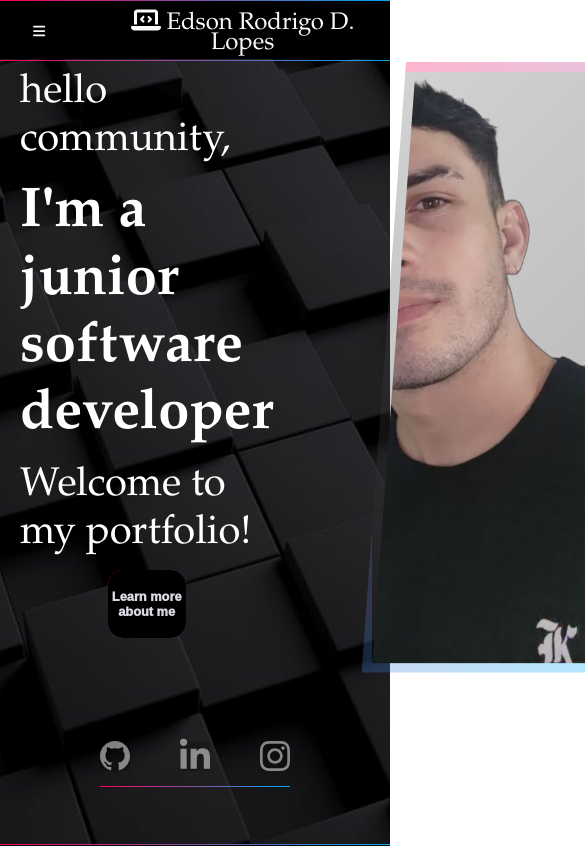
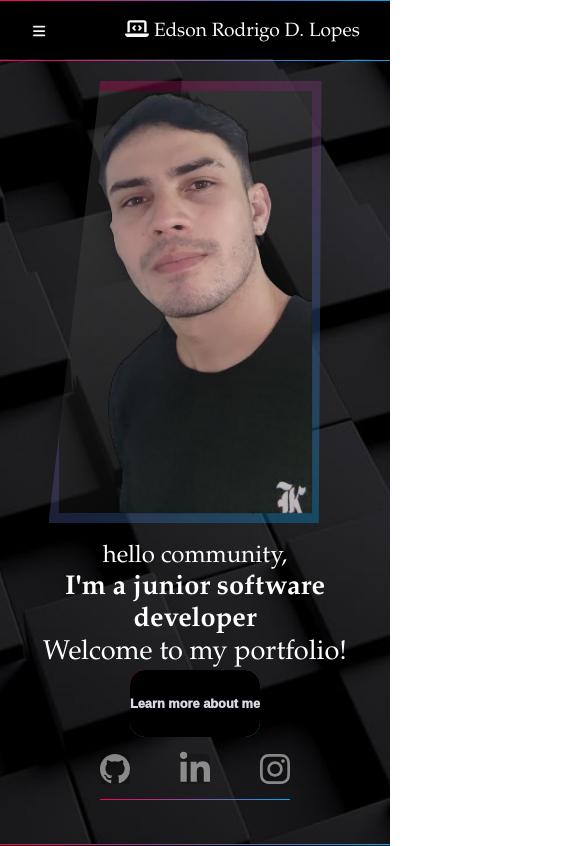
Before and after one commit to edsonrdl/project-portfolio-page-angular, an Angular app: page /home in a window 390 px wide. Shown: the top 846 px of the page, 585 px wide, since content can reach past the window. Built offline with nearby package versions, Linux system fonts and the light colour scheme.

Commit message:
feat:finalizdo responsividade

```diff
--- a/src/app/view/pages/home/home.component.scss
+++ b/src/app/view/pages/home/home.component.scss
@@ -79,6 +79,11 @@ html{
   Font-family: Baskerville, Baskerville Old Face, Garamond, Times New Roman, serif;
   font-size: 1.5rem;
   color: #ffffff;
+}
+@media (max-width:600px){
+  .name-user-text{
+    font-size: 1.2rem;
+  }
 }
 .name-user-text:hover{
   font-size: 1.6rem;
@@ -323,6 +328,16 @@ html{
   font-weight: bold;
   z-index: 4;
 }
+@media (max-width:500px){
+  .item-active-menu-mobile{
+    font-size: 1rem;
+  }
+}
+@media (max-width:400px){
+  .item-active-menu-mobile{
+    font-size: 0.7rem;
+  }
+}
 .item-active-menu-mobile:hover{
   font-size: 1.5rem;
   background-image: linear-gradient(315deg,#03a9f4,#ff0058 100%);
@@ -334,6 +349,16 @@ html{
   font-family: 'Montserrat', Sans-serif;
   z-index: 100;
 }
+@media (max-width:500px){
+  .item-active-menu-mobile:hover{
+    font-size: 1.1rem;
+  }
+}
+@media (max-width:400px){
+  .item-active-menu-mobile:hover{
+    font-size: 0.8rem;
+  }
+}
 .menu-mobile-item-projects{
   position: relative;
   margin: 0px;
@@ -367,6 +392,7 @@ html{
   color: transparent;
   transition: all .3s;
 }
+
 .menu-itens-faXmark{
   display: flex;
   flex-direction: row-reverse;
@@ -385,7 +411,7 @@ html{
 }
 @media (max-width:  1024px) {
   ::ng-deep .cdk-overlay-pane {
-    width: 32%;
+    width: auto;
     min-width: 32%;
   }
 }
@@ -473,6 +499,11 @@ html{
     flex-direction: column;
     }
 }
+@media (max-width:  800px){
+  .container-apresentation-initial{
+    justify-content: center;
+    }
+}
 /*coluamn-text*/
 .column-text-img-guys-apresentation-initial{
   width: 100%;
@@ -482,6 +513,11 @@ html{
   justify-content: space-around;
   align-items: flex-end;
 }
+@media (max-width:  800px){
+  .column-text-img-guys-apresentation-initial{
+   flex-direction: column-reverse;
+    }
+}
 .column-text-apresentation-initial{
   width: 100%;
   height: 100%;
@@ -498,6 +534,13 @@ html{
   padding: 20px;
   flex-direction: column;
 }
+@media (max-width:  800px){
+.container-text-apresentation-initial{
+  position: relative;
+  top: 20px;
+  text-align: center;
+  }
+  }
 .text-apresentation-initial{
   width: 100%;
   height:auto;
@@ -512,6 +555,12 @@ html{
 @media (max-width:  1024px){
   .text-apresentation-initial-h1{
     font-size: 2.5rem;
+    }
+}
+@media (max-width:  800px){
+  .text-apresentation-initial-h1{
+    font-size: 1.5rem;
+    margin: 0;
     }
 }
 .text-apresentation-initial-p1{
@@ -528,6 +577,18 @@ html{
     font-size: 3.5rem;
     }
 }
+@media (max-width:  800px){
+  .text-apresentation-initial-p1{
+    font-size: 2rem;
+    margin: 0;
+    }
+}
+@media (max-width:  550px){
+  .text-apresentation-initial-p1{
+    font-size: 1.7rem;
+    margin: 0;
+    }
+}
 .text-apresentation-initial-p2{
   width: 100%;
   font-size: 1.5rem;
@@ -540,15 +601,27 @@ html{
     font-size: 2.5rem;
     }
 }
+@media (max-width:  800px){
+  .text-apresentation-initial-p2{
+    font-size: 2rem;
+    margin: 0;
+    }
+}
+@media (max-width:  550px){
+  .text-apresentation-initial-p2{
+    font-size: 1.7rem;
+    margin: 0;
+    }
+}
 .button-about-me-1 {
-  width: 20vw;
+  width: auto;
   height: 8vh;
   background-image: linear-gradient(315deg,#03a9f4,#ff0058 100%);
   border-radius: 15px;
   transition: all .3s;
  }
  .button-about-me-2 {
-  width: 20vw;
+  width: auto;
   height: 8vh;
   padding: 0px 0px 0px 0px;
   border: unset;
@@ -586,6 +659,13 @@ html{
     top: 15px;
     }
 }
+@media (max-width:  800px){
+  .column-img-apresentation-guys{
+    top: 20px;
+    align-self: center;
+    width: auto;
+    }
+}
 .img-apresentation-guys{
   position: absolute;
   width: 100%;
@@ -612,7 +692,7 @@ html{
 }
 @media (max-width:  1024px){
   .img-apresentation-guys{
-    width: 75%;
+    width: 70vw;
     }
 }
 #img-apresentation-guys-mask-2{
@@ -627,7 +707,7 @@ html{
 }
 @media (max-width:  1024px){
   #img-apresentation-guys-mask-2{
-    width: 75%;
+    width: 70vw;
     }
 }
 .img-guys {
@@ -650,12 +730,22 @@ html{
     z-index: 2;
     }
 }
-//
+@media (max-width:  800px){
+  .img-guys{
+    height: 50vh;
+    }
+}
+/*Column-social-icons*/
 .column-social {
   display: flex;
   min-height: 1px;
   position: relative;
   bottom: 10px;
+}
+@media (max-width:  800px){
+  .column-social{
+    top: 2vh;
+    }
 }
 .column-social-widget-wrap-social {
   align-content: center;
@@ -784,10 +874,17 @@ html{
   padding: 0px 10px 0px 10px;
   align-content: space-around;
 }
-@media (max-width: 1024px) {
+@media (max-width: 1080px) {
   .section-portfolio-collection-cards-1{
     display: grid;
     grid-template-columns: 1fr 1fr 1fr;
+  }
+}
+@media (max-width: 800px) {
+  .section-portfolio-collection-cards-1{
+    display: grid;
+    grid-template-columns: 1fr ;
+    padding: 0% 10% 0% 10%;
   }
 }
 /*section-portfolio-collection-cards-2*/
@@ -801,10 +898,17 @@ html{
   padding: 0px 10px 0px 10px;
   align-content: space-around;
 }
-@media (max-width: 1024px) {
+@media (max-width: 1080px) {
   .section-portfolio-collection-cards-2{
     display: grid;
     grid-template-columns: 1fr 1fr 1fr ;
+  }
+}
+@media (max-width: 800px) {
+  .section-portfolio-collection-cards-2{
+    display: grid;
+    grid-template-columns: 1fr ;
+    padding: 0% 10% 0% 10%;
   }
 }
 /*Cards*/
@@ -823,7 +927,7 @@ html{
 }
 .card-main{
   width: 100%;
-  height: 50vh;
+  height: 60vh;
   padding: 0px 0px 0px 0px;
   display: flex;
   flex-direction: column;
@@ -942,6 +1046,7 @@ html{
   background-color: #000000;
   width: 100%;
   min-height: 100vh;
+  padding: 5%;
   position: relative;
   display: grid;
   grid-template-columns: 2fr 3fr;
@@ -984,6 +1089,11 @@ html{
   line-height: 1.2em;
   word-spacing: 3px;
 }
+@media (max-width: 800px) {
+  .container-about-me-name-text{
+      font-size: 2rem;
+  }
+}
 .name-text-sections-about-me{
 background-image: linear-gradient(315deg,#03a9f4,#ff0058 100%);
 font-size: 2.9rem;
@@ -993,6 +1103,16 @@ background-clip: text;
 color: transparent;
 transition: all .2s;
 }
+@media (max-width: 800px) {
+  .name-text-sections-about-me{
+      font-size: 2rem;
+  }
+}
+@media (max-width: 480px) {
+  .name-text-sections-about-me{
+      font-size: 1.5rem;
+  }
+}
 .container-about-me-summary {
   width: 100%;
   text-align: start;
@@ -1008,6 +1128,16 @@ transition: all .2s;
   line-height: 1.6em;
   word-spacing: 5px;
 }
+@media (max-width: 800px) {
+  .container-about-me-function-text {
+      font-size: 1.5rem;
+  }
+}
+@media (max-width: 480px) {
+  .container-about-me-function-text {
+      font-size: 1rem;
+  }
+}
 .container-about-me-slogan,.container-about-overview{
   color: #ffffff;
   font-family: 'Montserrat', Sans-serif;
@@ -1017,6 +1147,11 @@ transition: all .2s;
   line-height: 1.6em;
   word-spacing: 5px;
 }
+@media (max-width: 800px) {
+  .container-about-me-slogan,.container-about-overview{
+      font-size: 1rem;
+  }
+}
 .container-about-me-presentation-box{
   display: flex;
   width: 100%;
@@ -1029,7 +1164,7 @@ transition: all .2s;
     display: flex;
     width: 100%;
     height: 100%;
-    padding: 60px;
+    padding: 60px ;
     flex-direction: column;
   }
 }
@@ -1117,6 +1252,16 @@ margin-right: 0;
   font-style: normal;
   word-spacing: 5px;
 }
+@media (max-width: 390px) {
+  .text-card-front-side{
+      font-size: 1.9rem;
+  }
+}
+@media (max-width: 340px) {
+  .text-card-front-side{
+      font-size: 1.2rem;
+  }
+}
 .text-card-front-side-hover{
   color: #ffffff;
   font-family: 'Montserrat', Sans-serif;
@@ -1171,8 +1316,44 @@ margin-right: 0;
 }
 @media (max-width: 1024px) {
   .text-card-back-side{
-    font-size: 2rem !important;
-    line-height: 3.5rem !important;
+    font-size: 2rem;
+    line-height: 3.5rem;
+  }
+}
+@media (max-width: 990px) {
+  .text-card-back-side{
+    font-size: 1.7rem;
+    line-height: 2.7rem ;
+  }
+}
+@media (max-width: 700px) {
+  .text-card-back-side{
+    font-size: 1.5rem;
+    line-height: 2.5rem ;
+  }
+}
+@media (max-width: 570px) {
+  .text-card-back-side{
+    font-size: 1rem;
+    line-height: 2.2rem ;
+  }
+}
+@media (max-width: 430px) {
+  .text-card-back-side{
+    font-size: 0.9rem;
+    line-height: 1.9rem ;
+  }
+}
+@media (max-width: 390px) {
+  .text-card-back-side{
+    font-size: 0.8rem;
+    line-height: 1.9rem ;
+  }
+}
+@media (max-width: 334px) {
+  .text-card-back-side{
+    font-size: 0.7rem;
+    line-height: 1.5rem ;
   }
 }
 .text-card-ul-back-side{
@@ -1181,7 +1362,6 @@ margin-right: 0;
   padding: 0px 0px 0px 0px;
   list-style-type: none;
 }
-
 .text-card-list-back-side{
   color: #ffffff;
   font-size: 1rem;
@@ -1199,8 +1379,38 @@ margin-right: 0;
 }
 @media (max-width: 1024px) {
   .text-card-list-back-side{
-    font-size: 2rem !important;
-    line-height: 3.5rem !important;
+    font-size: 2rem;
+    line-height: 3.5rem ;
+  }
+}
+@media (max-width: 990px) {
+  .text-card-list-back-side{
+    font-size: 1.5rem !important;
+    line-height: 2rem !important;
+  }
+}
+@media (max-width: 570px) {
+  .text-card-list-back-side{
+    font-size: 1rem !important;
+    line-height: 2rem !important;
+  }
+}
+@media (max-width: 430px) {
+  .text-card-list-back-side{
+    font-size: 0.9rem !important;
+    line-height: 1.9rem !important;
+  }
+}
+@media (max-width: 390px) {
+  .text-card-list-back-side{
+    font-size: 0.8rem !important;
+    line-height: 1.9rem !important;
+  }
+}
+@media (max-width: 334px) {
+  .text-card-list-back-side{
+    font-size: 0.7rem !important;
+    line-height: 1.5rem !important;
   }
 }
 .card-box-inner {
@@ -1313,7 +1523,7 @@ background: #000000;
 .section-contacts{
   background-color: #000000;
   width: 100%;
-  height: 100vh;
+  height: auto;
   min-height: 100vh;
   position: relative;
   display: flex;
@@ -1329,6 +1539,13 @@ background: #000000;
   justify-content: space-evenly;
   align-items: center;
 }
+@media (max-width:800px){
+  .container-contacts-text{
+    top: 25px;
+    position: relative;
+  }
+}
+
 .column-contacts-text{
   width:auto;
   text-align: center;
@@ -1341,11 +1558,21 @@ background: #000000;
   font-weight: 500;
   font-weight: bold;
 }
+@media (max-width:800px){
+  .column-contacts-text-1{
+    font-size: 1.5rem;
+  }
+}
 .column-contacts-text-2{
   color: white;
   font-size: 2rem;
   font-weight: 500;
   font-weight: bold;
+}
+@media (max-width:800px){
+  .column-contacts-text-2{
+    font-size: 1rem;
+  }
 }
 .line-contacts{
   width: 70%;
@@ -1354,6 +1581,11 @@ background: #000000;
   margin-right:15% ;
   margin-bottom: 30px;
   background-image: linear-gradient(315deg,#03a9f4,#ff0058 100%);
+}
+@media (max-width:800px){
+  .line-contacts{
+    margin-bottom: 50px;
+  }
 }
 .container-contacts-social-icons{
 background-image: repeating-linear-gradient(to left, #000000, #0f0f0f, #000000);
@@ -1368,6 +1600,11 @@ border-image: linear-gradient(315deg, #03a9f4, #ff0058 100%) 1;
 box-shadow: 0 0 0.3em rgba(255, 255, 255, 0.5);
 font-weight: 700;
 }
+@media (max-width:800px){
+.container-contacts-social-icons{
+padding: 0;
+  }
+}
 .column-contacts-title-text{
   position: relative;
   width: 100%;
@@ -1409,6 +1646,11 @@ font-weight: 700;
   position: relative;
   width: 100%;
 }
+@media (max-width:800px){
+  .container-1-contacts-social-widget-social{
+flex-direction: column;
+  }
+}
 .column-contacts-social-icons-text{
   display: flex;
   flex-direction: column;
@@ -1423,6 +1665,16 @@ font-weight: 700;
   margin-left: auto;
   margin-right: auto;
 }
+@media (max-width:800px){
+  .bi-e-mail{
+    scale: 0.6;
+  }
+}
+@media (max-width:500px){
+  .bi-e-mail{
+    scale: 0.4;
+  }
+}
 .contacts-social-text{
 width: 100%;
 }
@@ -1435,11 +1687,26 @@ width: 100%;
   Font-family: Baskerville, Baskerville Old Face, Garamond, Times New Roman, serif;
   font-size: 1.5rem;
 }
+@media (max-width:800px){
+  .contacts-e-mail-text,.contacts-e-mail{
+    font-size: 1rem;
+  }
+}
 .bi-telephone{
   scale: 0.8;
   margin-left: auto;
   margin-right: auto;
 }
+@media (max-width:800px){
+  .bi-telephone{
+    scale: 0.6;
+  }
+}
+@media (max-width:500px){
+  .bi-telephone{
+    scale: 0.4;
+  }
+}
 .contacts-telephone-text,.contacts-telephone{
   width: 100%;
   text-align: center;
@@ -1448,6 +1715,11 @@ width: 100%;
   color: white;
   Font-family: Baskerville, Baskerville Old Face, Garamond, Times New Roman, serif;
   font-size: 1.5rem;
+}
+@media (max-width:800px){
+  .contacts-telephone-text,.contacts-telephone{
+    font-size: 1rem;
+  }
 }
 //
 .container-2-contacts-social-widget-social{
@@ -1501,6 +1773,7 @@ width: 100%;
     position: relative;
     display: flex;
     flex-direction: row;
+    gap: 30px;
   }
 }
 .social-icon-contact{
```
